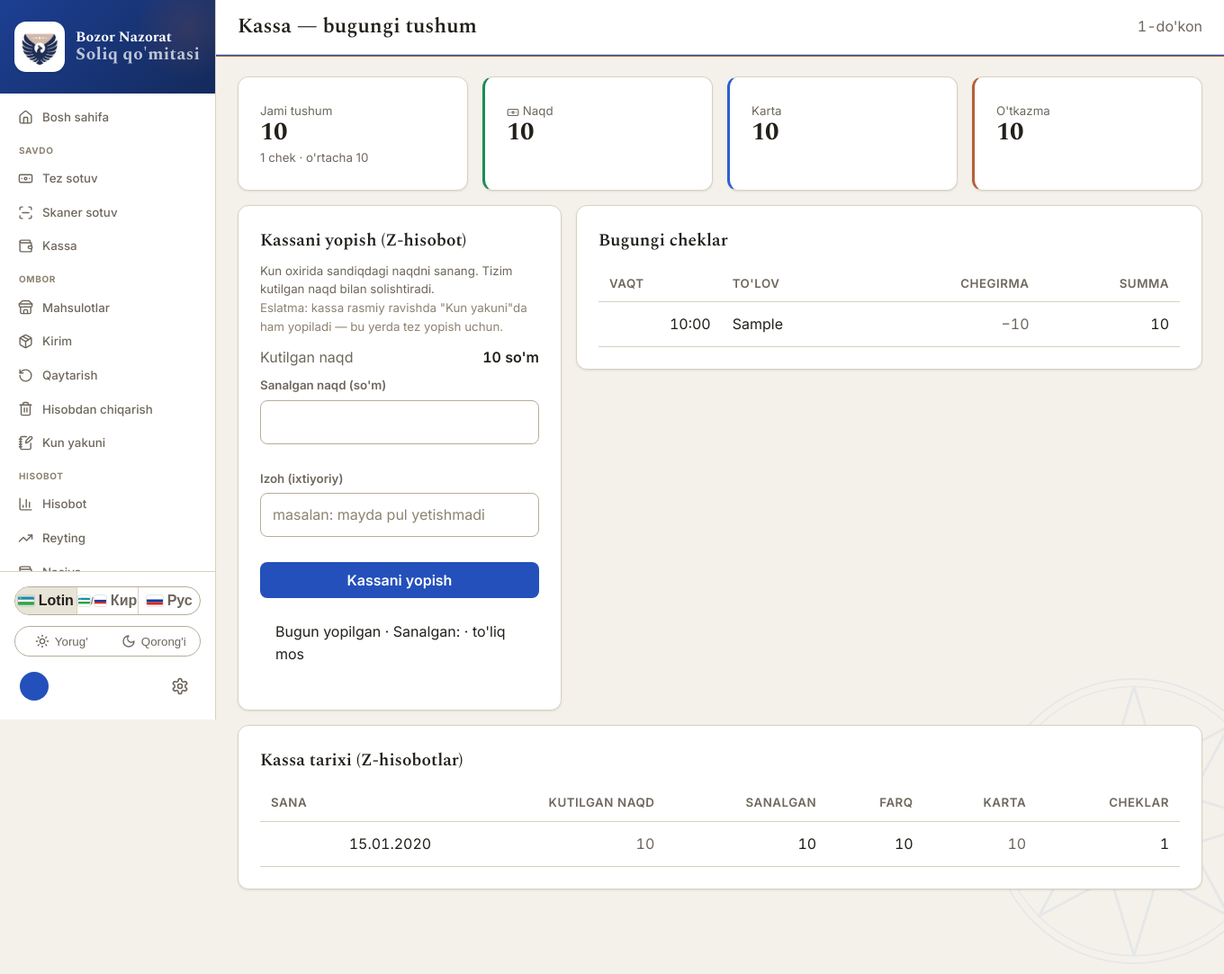
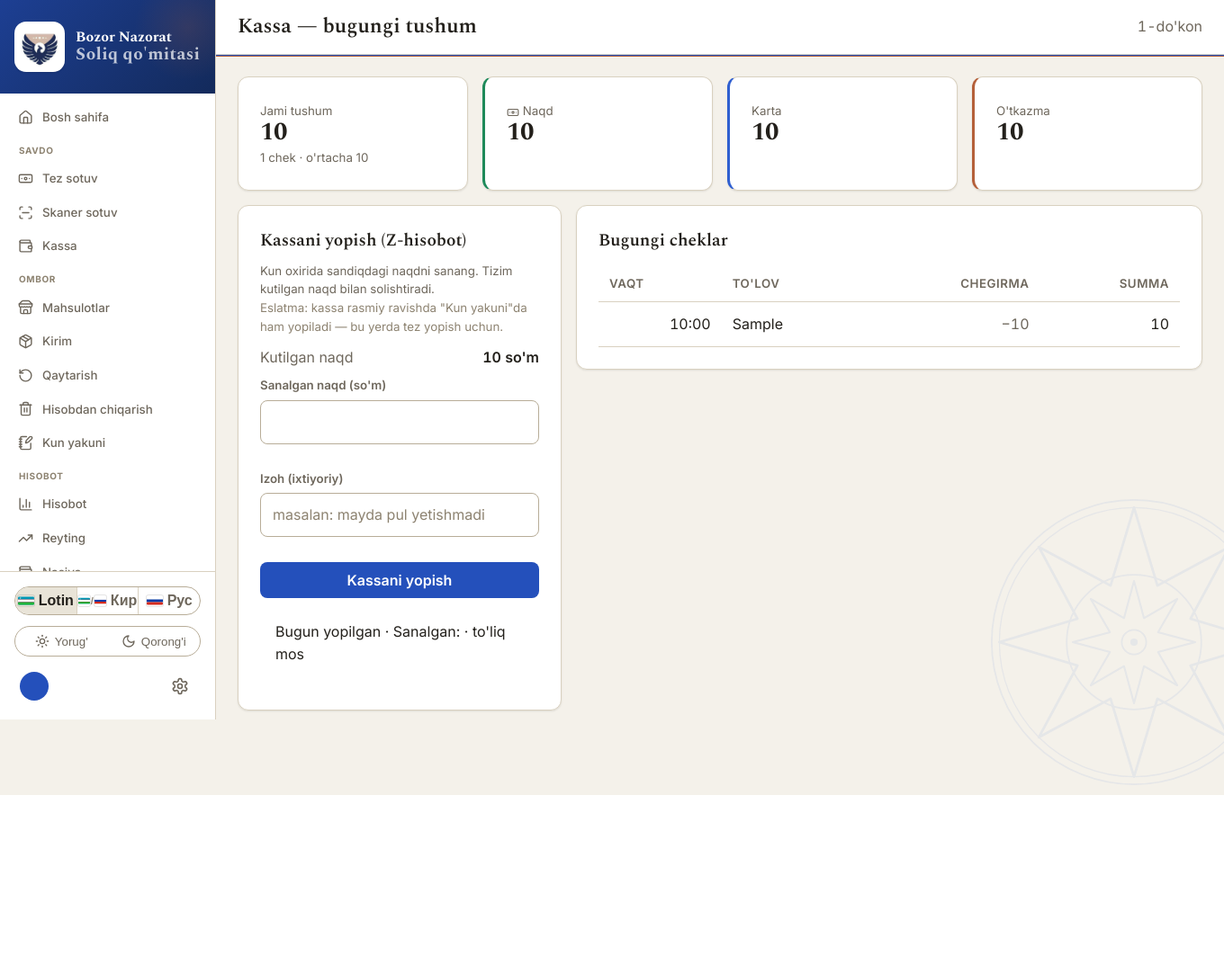
Before and after one commit to afruzbackend/savdoyimbozor, a Django app: template templates/seller/register.html in a window 1360 px wide; the page is wider, and only the part inside the window is pictured. Shown: that part at 90% size. After the commit the page ends 884 px from the top of that part, so only its background shows below. Run offline with Django 5.2, Linux system fonts and the light colour scheme; the template is opened without the code that fills it: most values are stand-ins (such as "Sample title", 1, 10 or a date in 2020).

Commit message:
Kassa: pastdagi 'Kassa tarixi (Z-hisobotlar)' jadvali olib tashlandi
Foydalanuvchi so'raganidek kassa sahifasi pastidagi Z-hisobotlar tarixi jadvali
olib tashlandi (view'dan history konteksti ham). Sahifa endi bugungi tushum +
kassa yopish + bugungi cheklar bilan tugaydi.

Co-Authored-By: Claude Opus 4.8 <noreply@anthropic.com>

```diff
--- a/apps/sales/seller_views.py
+++ b/apps/sales/seller_views.py
@@ -703,7 +703,6 @@ def register(request):
             "recent": Sale.objects.filter(shop=shop, created_at__date=today).order_by(
                 "-created_at"
             )[:12],
-            "history": RegisterClose.objects.filter(shop=shop).order_by("-date")[:14],
         },
     )
 
--- a/templates/seller/register.html
+++ b/templates/seller/register.html
@@ -71,24 +71,4 @@
   </div>
 </div>
 
-{% if history %}
-<div class="card" style="margin-top:var(--sp-4)">
-  <div class="card-title" style="margin-bottom:var(--sp-3)">Kassa tarixi (Z-hisobotlar)</div>
-  <div class="table-wrap"><table class="data">
-    <thead><tr><th>Sana</th><th class="num">Kutilgan naqd</th><th class="num">Sanalgan</th><th class="num">Farq</th><th class="num">Karta</th><th class="num">Cheklar</th></tr></thead>
-    <tbody>
-    {% for z in history %}
-      <tr class="{% if z.difference < 0 %}row-warn{% endif %}">
-        <td class="num">{{ z.date|date:"d.m.Y" }}</td>
-        <td class="num muted">{{ z.expected_cash|intcomma }}</td>
-        <td class="num">{{ z.counted_cash|intcomma }}</td>
-        <td class="num" style="{% if z.difference < 0 %}color:var(--bad){% elif z.difference > 0 %}color:var(--warn){% endif %}">
-          {% if z.difference > 0 %}+{% endif %}{{ z.difference|intcomma }}</td>
-        <td class="num muted">{{ z.card_total|intcomma }}</td>
-        <td class="num">{{ z.checks_count }}</td>
-      </tr>
-    {% endfor %}
-    </tbody></table></div>
-</div>
-{% endif %}
 {% endblock %}
```
